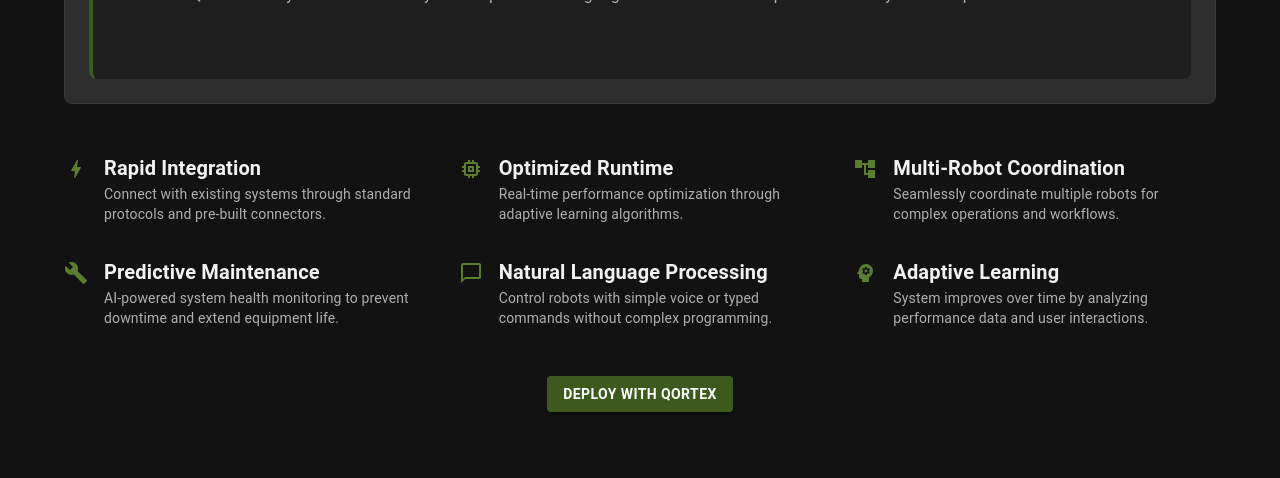
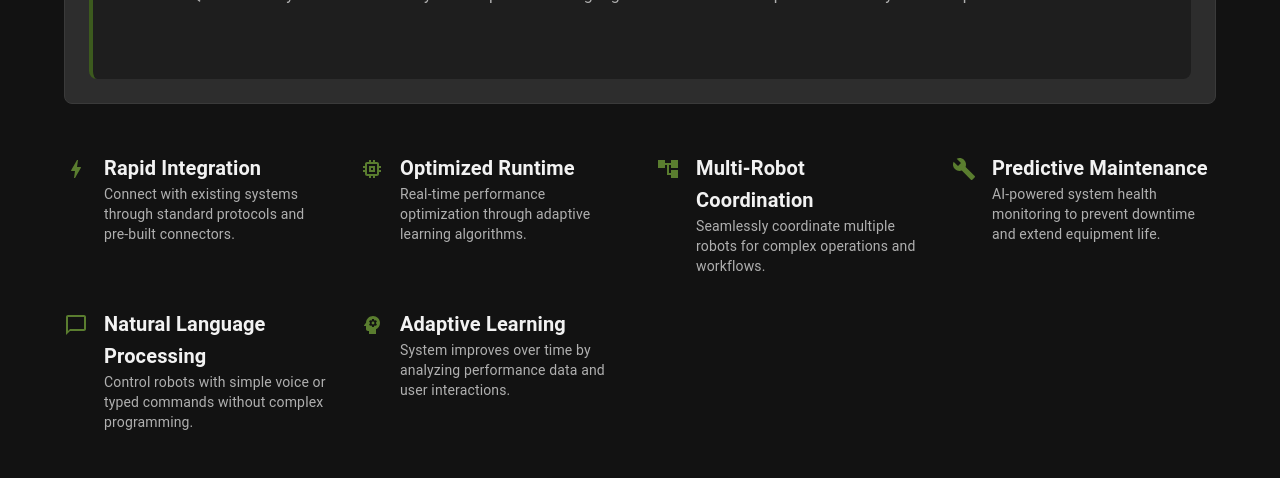
Before and after one commit to Quantum-007/Landing-Page, a Next.js app: page / in a window 1280 px wide. Shown: the part 4680-5158 px from the top of the page. Built offline with nearby package versions, Linux system fonts and the light colour scheme; no server answers.

Commit message:
Added small changes

```diff
--- a/src/components/home/Home.tsx
+++ b/src/components/home/Home.tsx
@@ -9,7 +9,6 @@ import IndustrialAutomation from '../home/molecules/IndustrialAutomation';
 
 import { Box } from '@mui/material';
 
-// Dynamic imports with individual fallbacks
 const OurProducts = dynamic(() => import('../home/molecules/OurProducts'), {
   ssr: false,
   loading: HomeLoader,
--- a/src/components/home/molecules/IndustrialAutomation.tsx
+++ b/src/components/home/molecules/IndustrialAutomation.tsx
@@ -70,9 +70,9 @@ const IndustrialAutomation = () => {
                 </Button>
 
                 <Button
-                  variant="outlined"
                   size="large"
                   href="#products"
+                  variant="outlined"
                   sx={{
                     borderColor: '#3c5a1e',
                     color: 'white',
--- a/src/components/home/molecules/OurProducts.tsx
+++ b/src/components/home/molecules/OurProducts.tsx
@@ -22,7 +22,7 @@ const productImages = [
 const OurProducts = () => {
   return (
     <Box
-      id="our-products"
+      id="products"
       className="py-20 overflow-hidden"
       sx={{ backgroundColor: '#1e1e1e' }}
     >
--- a/src/components/home/molecules/QortexOs.tsx
+++ b/src/components/home/molecules/QortexOs.tsx
@@ -110,7 +110,7 @@ const QortexOS: React.FC = () => {
 
         <Grid container spacing={4} className="mt-16">
           {features.map(({ icon: Icon, title, description }, index) => (
-            <Grid key={index} item xs={12} sm={6} md={4}>
+            <Grid key={index} item xs={12} sm={6} md={3}>
               <Box className="flex items-start gap-4">
                 <Box className="text-2xl text-[#5a7d2f]">
                   <Icon fontSize="inherit" />
```
